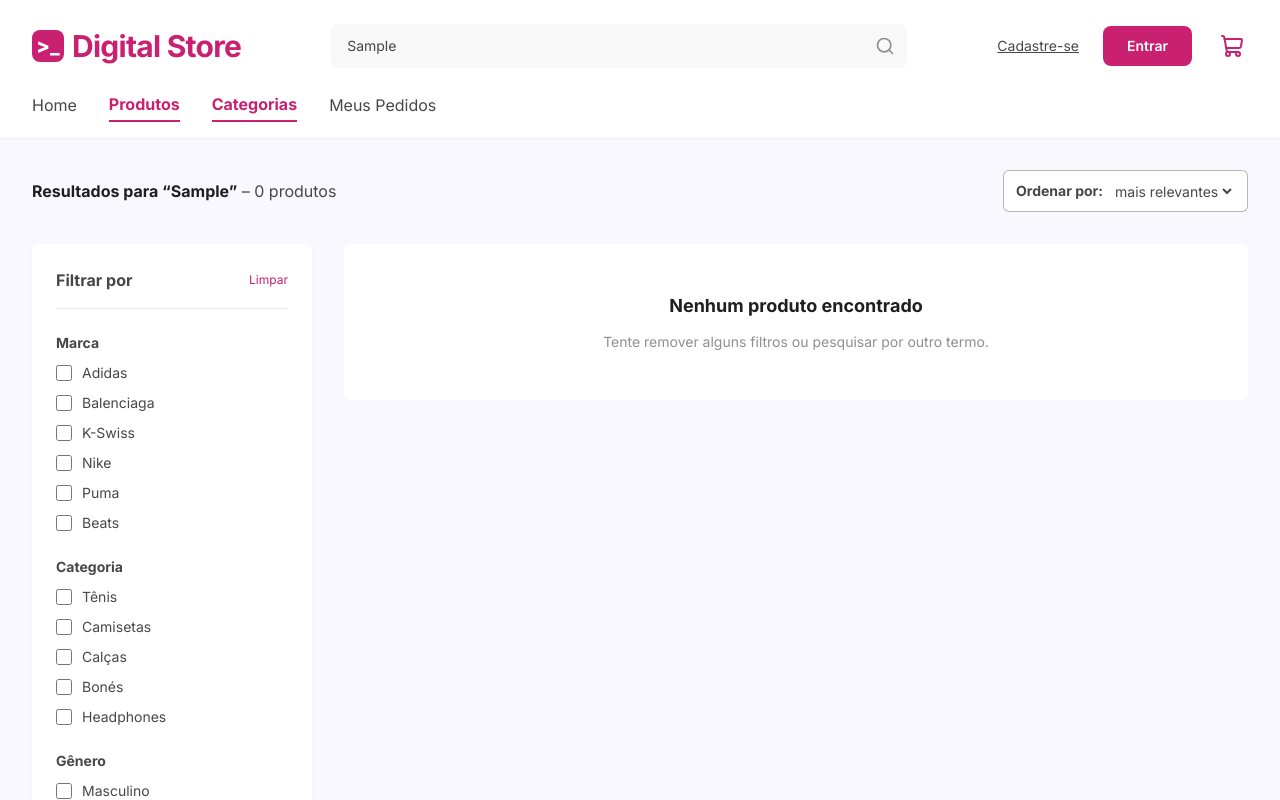
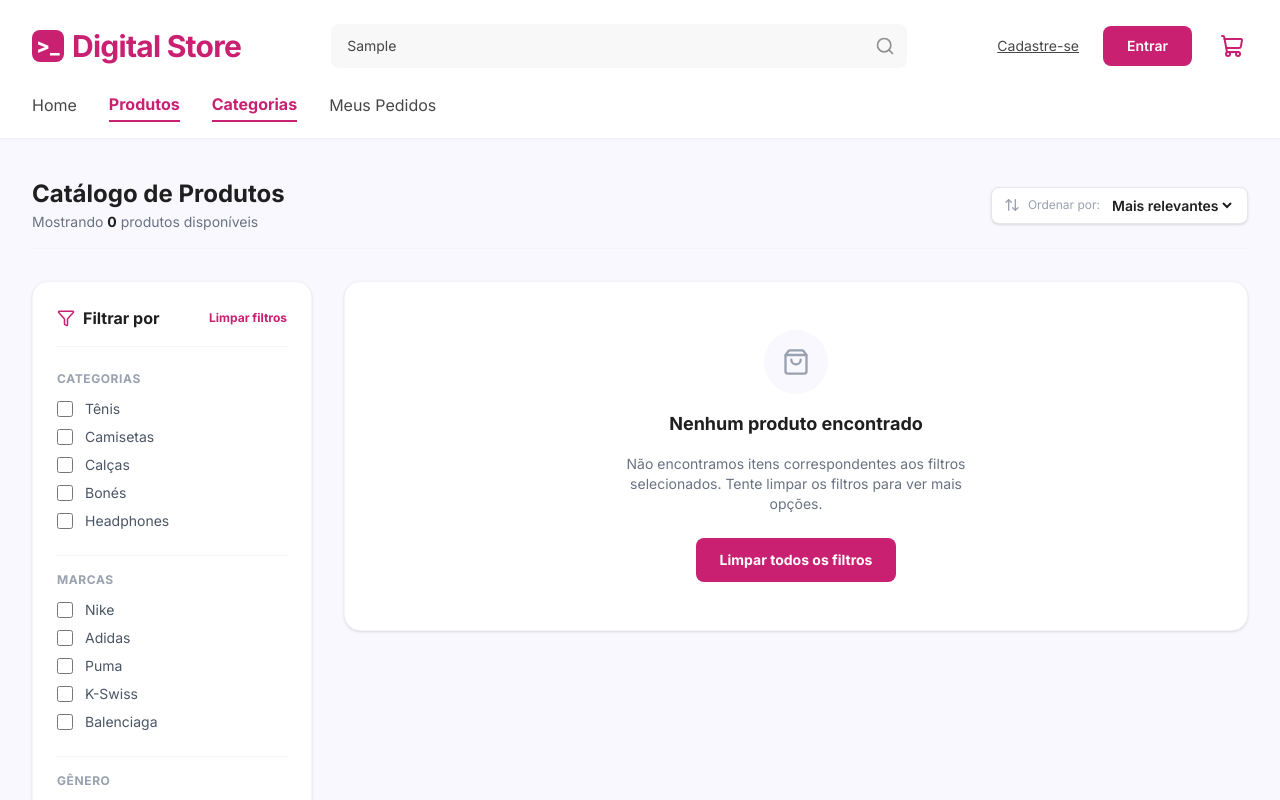
Before and after one commit to MateusTalmagTeixeira/projeto-frontend, a React (Vite) app: page /produtos in a window 1280 px wide. Both pictures are taken after typing "Sample" into the empty fields and a click on the button 885 px from the left and 46 px from the top of the page. Shown: the top 800 px of the page. Built offline with nearby package versions, Linux system fonts and the light colour scheme.

Commit message:
feat: adiciona ordenacao de precos/relevancia e estado vazio na listagem de produtos

```diff
--- a/src/pages/ProductListingPage.jsx
+++ b/src/pages/ProductListingPage.jsx
@@ -1,229 +1,301 @@
-import { useMemo, useState, useEffect } from 'react';
-import { useSearchParams } from 'react-router-dom';
-import { Filter, X } from 'lucide-react';
-import { products } from '../data/products';
+import { useState, useEffect, useMemo } from 'react';
+import { useSearchParams, Link } from 'react-router-dom';
+import { Filter, SlidersHorizontal, ArrowUpDown, X, ShoppingBag } from 'lucide-react';
 import ProductCard from '../components/ProductCard';
+import { products as initialProducts } from '../data/products';
 
 export default function ProductListingPage() {
-  const [searchParams] = useSearchParams();
-  const initialCat = searchParams.get('cat') || '';
-  const queryFilter = searchParams.get('filter') || '';
+  const [searchParams, setSearchParams] = useSearchParams();
+  const queryFilter = searchParams.get('q') || '';
+  const categoryParam = searchParams.get('categoria') || searchParams.get('category') || searchParams.get('filter');
 
+  const [products] = useState(initialProducts);
+  const [selectedCategories, setSelectedCategories] = useState([]);
   const [selectedBrands, setSelectedBrands] = useState([]);
-  const [selectedCategories, setSelectedCategories] = useState(
-    initialCat ? [initialCat] : []
-  );
-  const [urlSearchParams] = useSearchParams();
-  const urlCategoryParam = urlSearchParams.get("categoria") || urlSearchParams.get("category") || urlSearchParams.get("filter");
-
-  useEffect(() => {
-    if (urlCategoryParam) {
-      setSelectedCategories([urlCategoryParam]);
-      window.scrollTo({ top: 0, behavior: "smooth" });
-    }
-  }, [urlCategoryParam]);
-  const [selectedGenders, setSelectedGenders] = useState([]);
-  const [selectedCondition, setSelectedCondition] = useState('');
+  const [selectedGender, setSelectedGender] = useState('todos');
   const [sortBy, setSortBy] = useState('relevant');
   const [mobileFilterOpen, setMobileFilterOpen] = useState(false);
 
-  const toggleItem = (list, setList, value) => {
-    setList((prev) =>
-      prev.includes(value) ? prev.filter((item) => item !== value) : [...prev, value]
+  // Sincroniza categoria da URL com o estado
+  useEffect(() => {
+    if (categoryParam) {
+      setSelectedCategories([categoryParam]);
+    }
+  }, [categoryParam]);
+
+  const categories = ['Tênis', 'Camisetas', 'Calças', 'Bonés', 'Headphones'];
+  const brands = ['Nike', 'Adidas', 'Puma', 'K-Swiss', 'Balenciaga'];
+
+  const handleCategoryChange = (cat) => {
+    setSelectedCategories((prev) =>
+      prev.includes(cat) ? prev.filter((c) => c !== cat) : [...prev, cat]
     );
   };
 
+  const handleBrandChange = (brand) => {
+    setSelectedBrands((prev) =>
+      prev.includes(brand) ? prev.filter((b) => b !== brand) : [...prev, brand]
+    );
+  };
+
+  const clearFilters = () => {
+    setSelectedCategories([]);
+    setSelectedBrands([]);
+    setSelectedGender('todos');
+    setSearchParams({});
+  };
+
+  // Filtragem e Ordenação otimizadas
   const filteredProducts = useMemo(() => {
     let result = [...products];
 
+    // Busca por texto (query)
     if (queryFilter) {
       const q = queryFilter.toLowerCase();
       result = result.filter(
         (p) =>
           p.name.toLowerCase().includes(q) ||
-          p.category.toLowerCase().includes(q) ||
-          p.brand.toLowerCase().includes(q)
+          (p.category && p.category.toLowerCase().includes(q)) ||
+          (p.brand && p.brand.toLowerCase().includes(q))
       );
     }
 
+    // Filtro por categorias
+    if (selectedCategories.length > 0) {
+      result = result.filter((p) => selectedCategories.includes(p.category));
+    }
+
+    // Filtro por marcas
     if (selectedBrands.length > 0) {
       result = result.filter((p) => selectedBrands.includes(p.brand));
     }
 
-    if (selectedCategories.length > 0) {
-      result = result.filter((p) => selectedCategories.includes(p.category));
+    // Filtro por gênero
+    if (selectedGender !== 'todos') {
+      result = result.filter(
+        (p) =>
+          p.gender && p.gender.toLowerCase() === selectedGender.toLowerCase()
+      );
     }
 
-    if (selectedGenders.length > 0) {
-      result = result.filter((p) => selectedGenders.includes(p.gender));
-    }
-
-    if (selectedCondition) {
-      result = result.filter((p) => p.condition === selectedCondition);
-    }
-
-    if (sortBy === 'price-asc') {
+    // Ordenação
+    if (sortBy === 'lowest') {
       result.sort((a, b) => (a.priceDiscount || a.price) - (b.priceDiscount || b.price));
-    } else if (sortBy === 'price-desc') {
+    } else if (sortBy === 'highest') {
       result.sort((a, b) => (b.priceDiscount || b.price) - (a.priceDiscount || a.price));
+    } else if (sortBy === 'name') {
+      result.sort((a, b) => a.name.localeCompare(b.name));
     }
 
     return result;
-  }, [queryFilter, selectedBrands, selectedCategories, selectedGenders, selectedCondition, sortBy]);
-
-  const FilterContent = () => (
-    <div className="space-y-6">
-      <div className="flex items-center justify-between border-b border-gray-200 pb-4">
-        <h3 className="font-bold text-base text-[#474747]">Filtrar por</h3>
-        <button
-          onClick={() => {
-            setSelectedBrands([]);
-            setSelectedCategories([]);
-            setSelectedGenders([]);
-            setSelectedCondition('');
-          }}
-          className="text-xs text-[#C92071] hover:underline cursor-pointer"
-        >
-          Limpar
-        </button>
-      </div>
-
-      {/* Marca */}
-      <div className="space-y-2.5">
-        <h4 className="font-bold text-sm text-[#474747]">Marca</h4>
-        {['Adidas', 'Balenciaga', 'K-Swiss', 'Nike', 'Puma', 'Beats'].map((brand) => (
-          <label key={brand} className="flex items-center gap-2.5 text-sm text-[#474747] cursor-pointer">
-            <input
-              type="checkbox"
-              checked={selectedBrands.includes(brand)}
-              onChange={() => toggleItem(selectedBrands, setSelectedBrands, brand)}
-              className="w-4 h-4 accent-[#C92071] rounded"
-            />
-            {brand}
-          </label>
-        ))}
-      </div>
-
-      {/* Categoria */}
-      <div className="space-y-2.5">
-        <h4 className="font-bold text-sm text-[#474747]">Categoria</h4>
-        {['Tênis', 'Camisetas', 'Calças', 'Bonés', 'Headphones'].map((cat) => (
-          <label key={cat} className="flex items-center gap-2.5 text-sm text-[#474747] cursor-pointer">
-            <input
-              type="checkbox"
-              checked={selectedCategories.includes(cat)}
-              onChange={() => toggleItem(selectedCategories, setSelectedCategories, cat)}
-              className="w-4 h-4 accent-[#C92071] rounded"
-            />
-            {cat}
-          </label>
-        ))}
-      </div>
-
-      {/* Gênero */}
-      <div className="space-y-2.5">
-        <h4 className="font-bold text-sm text-[#474747]">Gênero</h4>
-        {['Masculino', 'Feminino', 'Unissex'].map((gender) => (
-          <label key={gender} className="flex items-center gap-2.5 text-sm text-[#474747] cursor-pointer">
-            <input
-              type="checkbox"
-              checked={selectedGenders.includes(gender)}
-              onChange={() => toggleItem(selectedGenders, setSelectedGenders, gender)}
-              className="w-4 h-4 accent-[#C92071] rounded"
-            />
-            {gender}
-          </label>
-        ))}
-      </div>
-
-      {/* Estado */}
-      <div className="space-y-2.5">
-        <h4 className="font-bold text-sm text-[#474747]">Estado</h4>
-        {['Novo', 'Usado'].map((cond) => (
-          <label key={cond} className="flex items-center gap-2.5 text-sm text-[#474747] cursor-pointer">
-            <input
-              type="radio"
-              name="condition"
-              checked={selectedCondition === cond}
-              onChange={() => setSelectedCondition(cond)}
-              className="w-4 h-4 accent-[#C92071]"
-            />
-            {cond}
-          </label>
-        ))}
-      </div>
-    </div>
-  );
+  }, [products, queryFilter, selectedCategories, selectedBrands, selectedGender, sortBy]);
 
   return (
-    <div className="max-w-7xl mx-auto px-4 sm:px-6 lg:px-8 pt-8">
-      {/* Topo: Resultados + Ordenar */}
-      <div className="flex flex-col sm:flex-row sm:items-center justify-between gap-4 mb-8">
-        <p className="text-sm sm:text-base text-[#474747]">
-          <strong className="text-[#1F1F1F]">
-            Resultados {queryFilter ? `para “${queryFilter}”` : ''}
-          </strong>{' '}
-          – {filteredProducts.length} produtos
-        </p>
+    <div className="max-w-7xl mx-auto px-4 sm:px-6 lg:px-8 py-10">
+      {/* Cabeçalho de Resultados e Ordenação */}
+      <div className="flex flex-col md:flex-row md:items-center justify-between gap-4 mb-8 pb-4 border-b border-gray-100">
+        <div>
+          <h1 className="text-2xl font-bold text-[#1F1F1F]">
+            {queryFilter ? `Resultados para "${queryFilter}"` : 'Catálogo de Produtos'}
+          </h1>
+          <p className="text-sm text-gray-500 mt-0.5">
+            Mostrando <span className="font-bold text-[#1F1F1F]">{filteredProducts.length}</span> produtos disponíveis
+          </p>
+        </div>
 
         <div className="flex items-center gap-3">
-          <div className="flex items-center gap-2 border border-[#474747]/40 rounded-md px-3 py-2.5 bg-white text-sm">
-            <span className="font-bold text-[#474747]">Ordenar por:</span>
+          {/* Botão de Filtro Mobile */}
+          <button
+            type="button"
+            onClick={() => setMobileFilterOpen(true)}
+            className="md:hidden inline-flex items-center gap-2 bg-white px-4 py-2.5 rounded-lg border border-gray-200 text-sm font-semibold text-[#1F1F1F] shadow-sm cursor-pointer"
+          >
+            <SlidersHorizontal size={16} /> Filtros
+          </button>
+
+          {/* Select de Ordenação */}
+          <div className="flex items-center gap-2 bg-white px-3 py-2 rounded-lg border border-gray-200 shadow-sm">
+            <ArrowUpDown size={16} className="text-gray-400" />
+            <span className="text-xs text-gray-400 hidden sm:inline">Ordenar por:</span>
             <select
               value={sortBy}
               onChange={(e) => setSortBy(e.target.value)}
-              className="bg-transparent text-[#474747] focus:outline-none cursor-pointer"
+              className="text-sm font-semibold text-[#1F1F1F] bg-transparent outline-none cursor-pointer"
             >
-              <option value="relevant">mais relevantes</option>
-              <option value="price-asc">menor preço</option>
-              <option value="price-desc">maior preço</option>
+              <option value="relevant">Mais relevantes</option>
+              <option value="lowest">Menor preço</option>
+              <option value="highest">Maior preço</option>
+              <option value="name">Nome (A-Z)</option>
             </select>
           </div>
-
-          <button
-            onClick={() => setMobileFilterOpen(true)}
-            className="lg:hidden bg-[#C92071] text-white p-3 rounded-md"
-            aria-label="Abrir filtros"
-          >
-            <Filter size={20} />
-          </button>
         </div>
       </div>
 
-      {/* Conteúdo: Sidebar + Grid */}
-      <div className="grid grid-cols-1 lg:grid-cols-12 gap-8 items-start">
-        <aside className="hidden lg:block lg:col-span-3 bg-white p-6 rounded-md shadow-xs">
-          <FilterContent />
+      <div className="grid grid-cols-1 lg:grid-cols-4 gap-8">
+        {/* Sidebar de Filtros (Desktop) */}
+        <aside className="hidden lg:block lg:col-span-1 space-y-6 bg-white p-6 rounded-2xl border border-gray-100 shadow-sm h-fit">
+          <div className="flex items-center justify-between pb-4 border-b border-gray-100">
+            <h3 className="font-bold text-[#1F1F1F] flex items-center gap-2">
+              <Filter size={18} className="text-[#C92071]" /> Filtrar por
+            </h3>
+            {(selectedCategories.length > 0 || selectedBrands.length > 0 || selectedGender !== 'todos' || queryFilter) && (
+              <button
+                type="button"
+                onClick={clearFilters}
+                className="text-xs text-[#C92071] font-bold hover:underline cursor-pointer"
+              >
+                Limpar filtros
+              </button>
+            )}
+          </div>
+
+          {/* Categorias */}
+          <div className="space-y-3">
+            <h4 className="text-xs font-bold text-gray-400 uppercase tracking-wider">Categorias</h4>
+            <div className="space-y-2">
+              {categories.map((cat) => (
+                <label key={cat} className="flex items-center gap-3 text-sm text-gray-600 cursor-pointer hover:text-[#1F1F1F]">
+                  <input
+                    type="checkbox"
+                    checked={selectedCategories.includes(cat)}
+                    onChange={() => handleCategoryChange(cat)}
+                    className="w-4 h-4 rounded text-[#C92071] focus:ring-[#C92071] accent-[#C92071] cursor-pointer"
+                  />
+                  {cat}
+                </label>
+              ))}
+            </div>
+          </div>
+
+          {/* Marcas */}
+          <div className="space-y-3 pt-4 border-t border-gray-100">
+            <h4 className="text-xs font-bold text-gray-400 uppercase tracking-wider">Marcas</h4>
+            <div className="space-y-2">
+              {brands.map((brand) => (
+                <label key={brand} className="flex items-center gap-3 text-sm text-gray-600 cursor-pointer hover:text-[#1F1F1F]">
+                  <input
+                    type="checkbox"
+                    checked={selectedBrands.includes(brand)}
+                    onChange={() => handleBrandChange(brand)}
+                    className="w-4 h-4 rounded text-[#C92071] focus:ring-[#C92071] accent-[#C92071] cursor-pointer"
+                  />
+                  {brand}
+                </label>
+              ))}
+            </div>
+          </div>
+
+          {/* Gênero */}
+          <div className="space-y-3 pt-4 border-t border-gray-100">
+            <h4 className="text-xs font-bold text-gray-400 uppercase tracking-wider">Gênero</h4>
+            <div className="space-y-2">
+              {['todos', 'Masculino', 'Feminino', 'Unissex'].map((g) => (
+                <label key={g} className="flex items-center gap-3 text-sm text-gray-600 cursor-pointer hover:text-[#1F1F1F]">
+                  <input
+                    type="radio"
+                    name="genderFilter"
+                    checked={selectedGender.toLowerCase() === g.toLowerCase()}
+                    onChange={() => setSelectedGender(g)}
+                    className="w-4 h-4 text-[#C92071] focus:ring-[#C92071] accent-[#C92071] cursor-pointer"
+                  />
+                  {g === 'todos' ? 'Todos' : g}
+                </label>
+              ))}
+            </div>
+          </div>
         </aside>
 
-        <div className="lg:col-span-9">
+        {/* Grid de Produtos / Estado Vazio */}
+        <main className="lg:col-span-3">
           {filteredProducts.length === 0 ? (
-            <div className="bg-white rounded-md p-12 text-center space-y-3">
-              <p className="text-lg font-bold text-[#1F1F1F]">Nenhum produto encontrado</p>
-              <p className="text-sm text-[#8F8F8F]">
-                Tente remover alguns filtros ou pesquisar por outro termo.
+            <div className="bg-white rounded-2xl p-12 text-center border border-gray-100 shadow-sm space-y-4">
+              <div className="w-16 h-16 bg-[#F9F8FE] text-gray-400 rounded-full flex items-center justify-center mx-auto">
+                <ShoppingBag size={28} />
+              </div>
+              <h3 className="text-lg font-bold text-[#1F1F1F]">Nenhum produto encontrado</h3>
+              <p className="text-sm text-gray-500 max-w-sm mx-auto">
+                Não encontramos itens correspondentes aos filtros selecionados. Tente limpar os filtros para ver mais opções.
               </p>
+              <button
+                type="button"
+                onClick={clearFilters}
+                className="mt-2 bg-[#C92071] hover:bg-[#991956] text-white text-sm font-bold px-6 py-3 rounded-lg transition-colors cursor-pointer"
+              >
+                Limpar todos os filtros
+              </button>
             </div>
           ) : (
-            <div className="grid grid-cols-2 md:grid-cols-3 gap-6">
+            <div className="grid grid-cols-1 sm:grid-cols-2 lg:grid-cols-3 gap-6">
               {filteredProducts.map((product) => (
                 <ProductCard key={product.id} product={product} />
               ))}
             </div>
           )}
-        </div>
+        </main>
       </div>
 
-      {/* Drawer de Filtro Mobile */}
+      {/* Drawer de Filtros Mobile */}
       {mobileFilterOpen && (
-        <div className="fixed inset-0 z-50 bg-black/40 flex">
-          <div className="bg-white w-80 max-w-full h-full p-6 overflow-y-auto">
-            <div className="flex justify-end mb-2">
-              <button onClick={() => setMobileFilterOpen(false)} className="text-[#474747]">
-                <X size={22} />
+        <div className="fixed inset-0 z-50 bg-black/50 flex justify-end">
+          <div className="w-full max-w-xs bg-white h-full p-6 overflow-y-auto space-y-6 shadow-xl">
+            <div className="flex items-center justify-between pb-4 border-b border-gray-100">
+              <h3 className="font-bold text-[#1F1F1F] flex items-center gap-2">
+                <Filter size={18} className="text-[#C92071]" /> Filtrar produtos
+              </h3>
+              <button
+                type="button"
+                onClick={() => setMobileFilterOpen(false)}
+                className="p-2 text-gray-400 hover:text-[#1F1F1F] cursor-pointer"
+              >
+                <X size={20} />
               </button>
             </div>
-            <FilterContent />
+
+            {/* Categorias Mobile */}
+            <div className="space-y-3">
+              <h4 className="text-xs font-bold text-gray-400 uppercase tracking-wider">Categorias</h4>
+              <div className="space-y-2">
+                {categories.map((cat) => (
+                  <label key={cat} className="flex items-center gap-3 text-sm text-gray-600 cursor-pointer">
+                    <input
+                      type="checkbox"
+                      checked={selectedCategories.includes(cat)}
+                      onChange={() => handleCategoryChange(cat)}
+                      className="w-4 h-4 rounded text-[#C92071] accent-[#C92071]"
+                    />
+                    {cat}
+                  </label>
+                ))}
+              </div>
+            </div>
+
+            {/* Marcas Mobile */}
+            <div className="space-y-3 pt-4 border-t border-gray-100">
+              <h4 className="text-xs font-bold text-gray-400 uppercase tracking-wider">Marcas</h4>
+              <div className="space-y-2">
+                {brands.map((brand) => (
+                  <label key={brand} className="flex items-center gap-3 text-sm text-gray-600 cursor-pointer">
+                    <input
+                      type="checkbox"
+                      checked={selectedBrands.includes(brand)}
+                      onChange={() => handleBrandChange(brand)}
+                      className="w-4 h-4 rounded text-[#C92071] accent-[#C92071]"
+                    />
+                    {brand}
+                  </label>
+                ))}
+              </div>
+            </div>
+
+            <div className="pt-6">
+              <button
+                type="button"
+                onClick={() => setMobileFilterOpen(false)}
+                className="w-full bg-[#C92071] text-white font-bold py-3 rounded-lg text-sm"
+              >
+                Aplicar filtros
+              </button>
+            </div>
           </div>
         </div>
       )}
```
